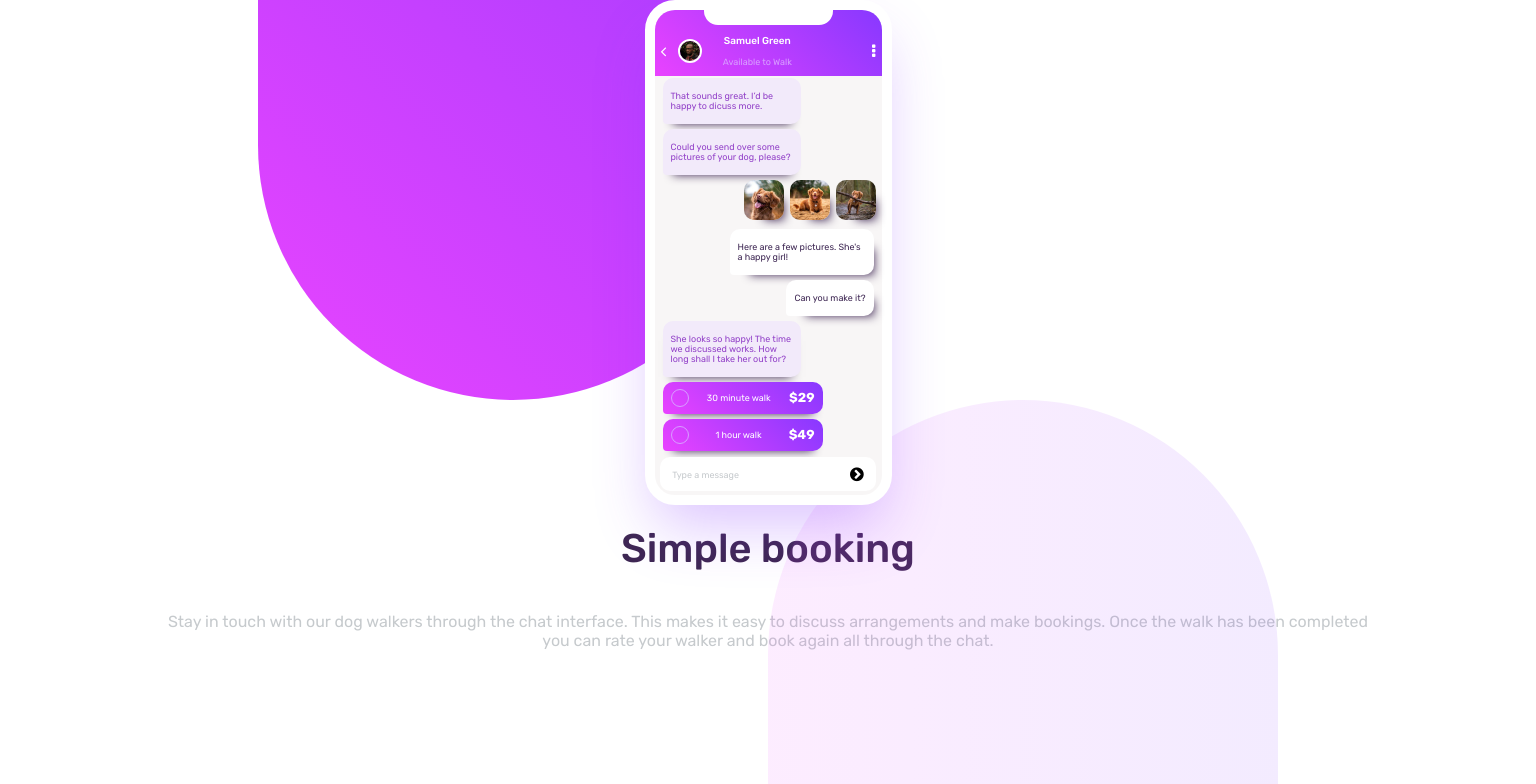
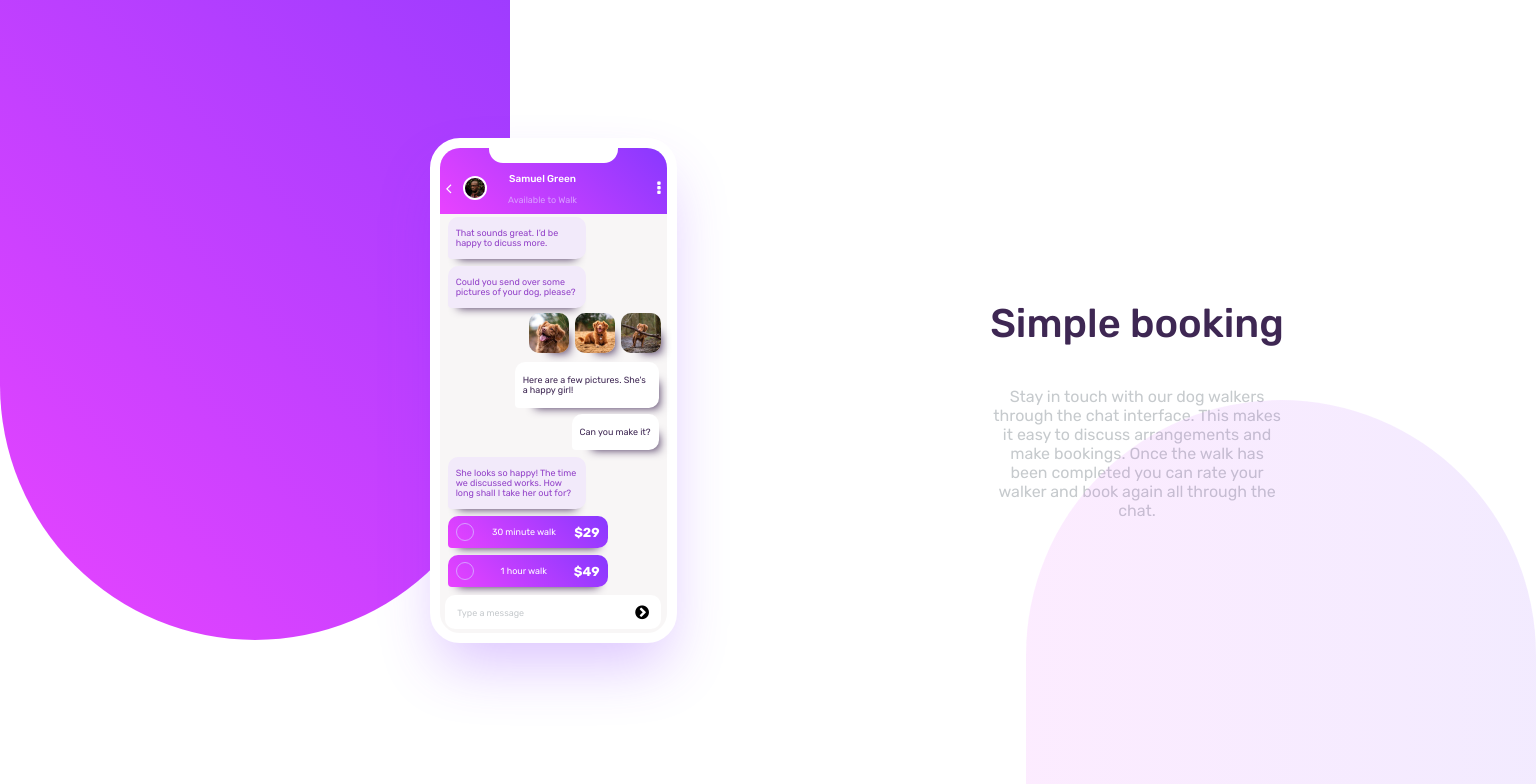
Before and after one commit to ackuser/ng-chat-app-scss, an Angular app: page / in a window 1536 px wide. Shown: the top 784 px of the page. Built offline with nearby package versions, Linux system fonts and the light colour scheme.

Commit message:
Ios performance & Improve grid

```diff
--- a/src/app/app.component.scss
+++ b/src/app/app.component.scss
@@ -1,9 +1,10 @@
 @import '_fonts';
 
 :host {
-    height: 100vh;
+    height: 100%;
+    // height: 100vh;
     display: grid;
-    grid-gap: 1%;
+    grid-gap: 4%;
     grid-template-columns: 1fr 1fr;
     grid-template-rows: repeat(5, 1fr);
 
@@ -13,11 +14,31 @@
         &--dark {
             bottom: 50vh;
             right: 50vw;
+
+            @media only screen and (min-width: 1440px) {
+                right: auto;
+                left: 0vw;
+            }
         }
 
         &--light {
             top: 50vh;
             left: 50vw;
+
+            @media only screen and (min-width: 1440px) {
+                left: auto;
+                right: 0vw;
+            }
+        }
+    }
+
+    .block-1 {
+        grid-column: 1 / 3;
+        grid-row: 1 / 4;
+        display: flex;
+
+        .phone {
+            margin: auto;
         }
     }
 
@@ -37,13 +58,19 @@
         }
     }
 
-    .block-1 {
-        grid-column: 1 / 3;
-        grid-row: 1 / 4;
-        display: flex;
 
-        .phone {
-            margin: auto;
+    // Desktop:
+    @media only screen and (min-width: 1440px) {
+        grid-template-columns: repeat(7, 1fr);
+        grid-template-rows: repeat(4, 1fr);
+
+        .block-1 {
+            grid-column: 3 / 4;
+        }
+
+        .block-2 {
+            grid-column: 5 / 7;
+            grid-row: 2 / 3;
         }
     }
 }
--- a/src/app/comment-left-special/comment-left-special.component.scss
+++ b/src/app/comment-left-special/comment-left-special.component.scss
@@ -5,8 +5,8 @@
     height: 32px;
     border-radius: 10px 10px 10px 4px;
     background: $gradient-1;
-    padding: 4px 8px;
-    margin-left: 8px;
+    padding: 2px 8px;
+    margin: 2px 0 2px 8px;
     box-shadow: 0px 10px 10px -10px $violet-dark-verydesaturated;
 
     display: flex;
--- a/src/app/comment-left/comment-left.component.scss
+++ b/src/app/comment-left/comment-left.component.scss
@@ -4,8 +4,8 @@
     width: 138px;
     border-radius: 10px 10px 10px 4px;
     background: $violet-light-grayish;
-    padding: 4px 8px;
-    margin-left: 8px;
+    padding: 2px 8px;
+    margin: 2px 0 2px 8px;
     box-shadow: 0px 10px 10px -10px $violet-dark-verydesaturated;
 
     .message {
--- a/src/app/comment-right/comment-right.component.scss
+++ b/src/app/comment-right/comment-right.component.scss
@@ -4,9 +4,8 @@
     border-radius: 10px 10px 10px 4px;
     background: $white;
     padding: 4px 8px;
-    margin-right: 8px;
+    margin: 2px 8px 2px auto;
     width: max-content;
-    margin-left: auto;
     box-shadow: 10px 10px 10px -10px $violet-dark-verydesaturated;
 
     .message {
--- a/src/app/submit/submit.component.html
+++ b/src/app/submit/submit.component.html
@@ -1,3 +1,2 @@
 <p class="message">Type a message</p>
 <i class="fa fa-chevron-circle-right" aria-hidden="true"></i>
-<!-- <i class="fas fa-chevron-circle-right"></i> -->
--- a/src/index.html
+++ b/src/index.html
@@ -4,7 +4,8 @@
   <meta charset="utf-8">
   <title>NgChatAppScss</title>
   <base href="/">
-  <meta name="viewport" content="width=device-width, initial-scale=1">
+  <meta name="viewport" content="width=device-width, initial-scale=1.0, minimum-scale=1.0, maximum-scale=1.0, user-scalable=0">
+  <meta name="HandheldFriendly" content="true">
   <link rel="icon" type="image/x-icon" href="./assets/images/favicon-32x32.png">
 </head>
 <body>
--- a/src/styles.scss
+++ b/src/styles.scss
@@ -6,6 +6,14 @@ $fa-font-path: "~font-awesome/fonts";
 /* You can add global styles to this file, and also import other style files */
 html {
     box-sizing: border-box;
+    // -webkit-text-size-adjust: none;
+    // touch-action: manipulation;
+    // touch-action: none;
+    // touch-action: pan-y;
+    // min-height: inherit;
+    // max-height: inherit;
+    // overflow-x: hidden;
+
 }
 
 *,
@@ -18,4 +26,14 @@ body {
     margin: 0;
     font-family: 'Rubik', sans-serif;
     font-size: 16px;
+    position: relative;
 }
+
+html,
+body {
+    overflow-x: hidden;
+    overflow-y: scroll;
+    // position: relative;
+    // overflow-y: scroll;
+    -webkit-overflow-scrolling: touch;
+}
```
